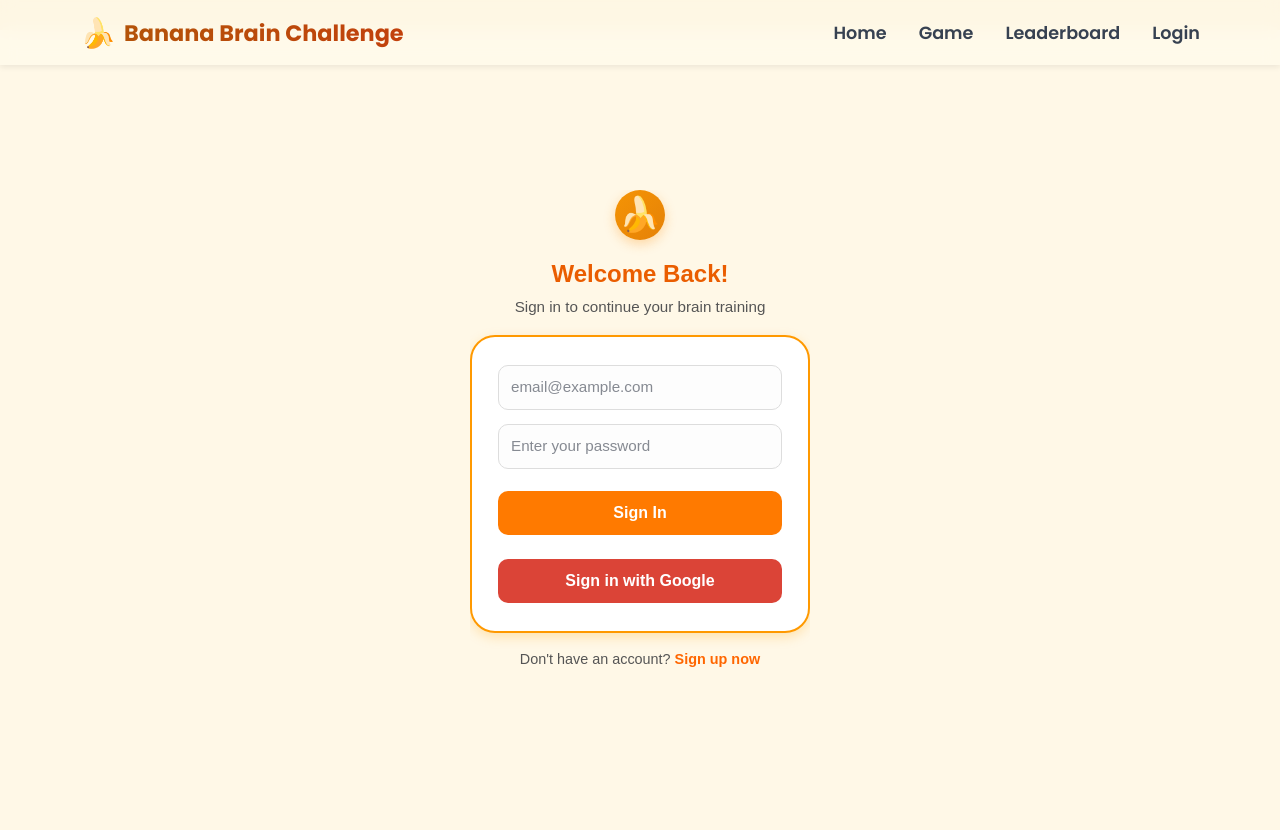
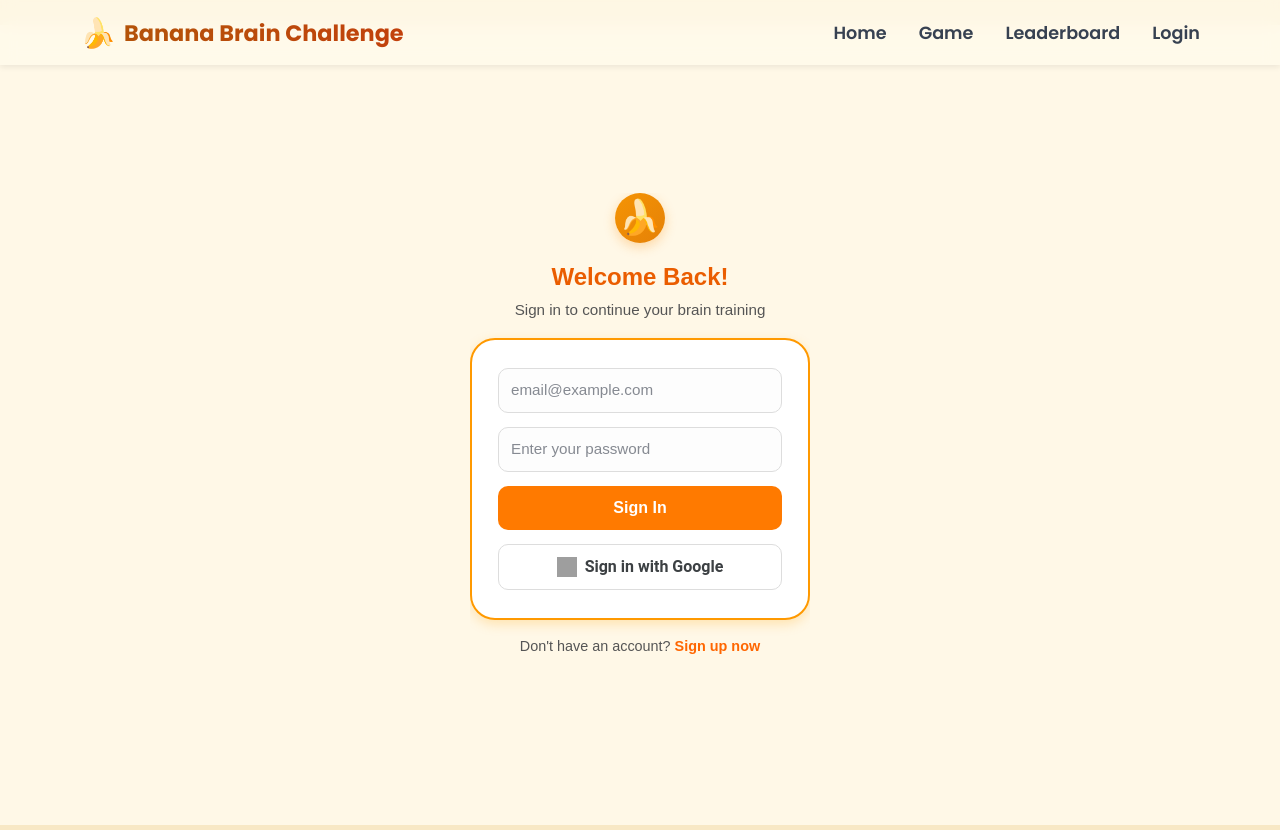
Before and after one commit to Pranal1313/BananaReact, a React (Vite) app: page /auth in a window 1280 px wide. Built offline with nearby package versions, Linux system fonts and the light colour scheme; no server answers; grey boxes are pictures that could not be loaded.

Commit message:
Added Google Authentication

```diff
--- a/src/Auth.css
+++ b/src/Auth.css
@@ -2,14 +2,13 @@ body,
 html {
     margin: 0;
     padding: 0;
-    font-family: 'Jost', sans-serif;
+    font-family: "Jost", sans-serif;
     background-color: #f8e8c5;
     height: 100%;
-    /* Add this for consistency */
 }
 
 .auth-page {
-    margin-top: 30px;
+    margin-top: 25px;
     min-height: 100vh;
     display: flex;
     justify-content: center;
@@ -24,12 +23,6 @@ html {
     text-align: center;
     overflow: hidden;
 }
-
-
-/* Icon and Titles (outside the card) */
-
-
-/* Circular background for the banana icon */
 
 .auth-icon {
     font-size: 34px;
@@ -60,9 +53,6 @@ html {
     max-width: 320px;
 }
 
-
-/* The Card itself (only inputs + button inside) */
-
 .auth-card {
     background: #fff;
     border-radius: 25px;
@@ -73,9 +63,6 @@ html {
     box-sizing: border-box;
 }
 
-
-/* Form Fields */
-
 .auth-form {
     display: flex;
     flex-direction: column;
@@ -84,14 +71,6 @@ html {
 
 .input-group {
     text-align: left;
-}
-
-.input-group label {
-    display: block;
-    font-size: 0.9em;
-    color: #444;
-    margin-bottom: 6px;
-    font-weight: 500;
 }
 
 .input-group input {
@@ -109,9 +88,6 @@ html {
     border-color: #ff9900;
     box-shadow: 0 0 4px rgba(255, 153, 0, 0.4);
 }
-
-
-/* Buttons */
 
 .auth-btn {
     background-color: #ff7a00;
@@ -132,7 +108,33 @@ html {
 }
 
 
-/* Footer link (below card) */
+/* ✅ Google Button Styling */
+
+.google-btn {
+    display: flex;
+    align-items: center;
+    justify-content: center;
+    gap: 10px;
+    width: 100%;
+    background-color: #ffffff;
+    color: #3c4043;
+    font-weight: 500;
+    font-size: 0.95em;
+    border: 1px solid #dadce0;
+    border-radius: 6px;
+    padding: 10px 0;
+    cursor: pointer;
+    transition: box-shadow 0.2s ease, transform 0.1s ease;
+    font-family: "Roboto", sans-serif;
+}
+
+.google-btn:hover {
+    box-shadow: 0 1px 4px rgba(0, 0, 0, 0.2);
+    transform: translateY(-1px);
+}
+
+
+/* Footer links */
 
 .auth-footer {
     margin-top: 16px;
@@ -151,42 +153,74 @@ html {
     color: #3c1203;
 }
 
-.input-group label {
-    font-weight: bold;
-    color: #512404;
-}
 
-
-/* Make the SignUp card slightly shorter */
+/* Signup tweaks */
 
 .signup-page .auth-card {
     width: 300px;
-    /* slightly narrower */
     padding: 20px 20px;
 }
 
 .signup-page .auth-form input {
     font-size: 0.85em;
-    /* smaller text in inputs */
     padding: 8px 10px;
-    /* reduce input height */
 }
 
 .signup-page .auth-btn {
     font-size: 0.9em;
-    /* smaller button text */
     padding: 8px;
-    /* slightly thinner button */
+    margin-top: 0px;
 }
 
 .signup-page .auth-title {
     font-size: 1.2em;
-    /* reduce title size */
 }
 
 .signup-page .auth-subtitle {
     font-size: 0.85em;
-    /* smaller subtitle */
     margin-bottom: 14px;
-    /* closer to form */
 }
+
+.signup-page .auth-icon {
+    display: none;
+}
+
+
+/* ✅ Match Google button style to main buttons */
+
+.google-btn.match-auth {
+    display: flex;
+    align-items: center;
+    justify-content: center;
+    gap: 8px;
+    width: 100%;
+    background-color: #ffffff;
+    color: #3c4043;
+    font-weight: bold;
+    border: 1px solid #ddd;
+    border-radius: 11px;
+    padding: 7px;
+    font-size: 1em;
+    cursor: pointer;
+    transition: background 0.3s ease, transform 0.2s, box-shadow 0.2s ease;
+}
+
+.auth-page:not(.signup-page) .google-btn.match-auth {
+    border-radius: 10px;
+    padding: 10px;
+}
+
+.google-btn.match-auth:hover {
+    background-color: #f7f7f7;
+    transform: scale(1.03);
+    box-shadow: 0 1px 4px rgba(0, 0, 0, 0.2);
+}
+
+.google-logo {
+    width: 20px;
+    height: 20px;
+}
+
+.auth-page:not(.signup-page) .auth-btn {
+    margin-top: 0px;
+}
--- a/src/Auth.jsx
+++ b/src/Auth.jsx
@@ -1,4 +1,3 @@
-// src/Auth.jsx
 import React, { useState, useEffect } from "react";
 import Navbar from "./components/Navbar";
 import "./Auth.css";
@@ -12,28 +11,35 @@ import { ref, set } from "firebase/database";
 
 export default function Auth() {
   const [isLogin, setIsLogin] = useState(true);
-  const [form, setForm] = useState({ username: "", email: "", password: "", confirm: "" });
+  const [form, setForm] = useState({
+    username: "",
+    email: "",
+    password: "",
+    confirm: "",
+  });
 
-  const handleChange = (e) => setForm({ ...form, [e.target.name]: e.target.value });
+  const handleChange = (e) =>
+    setForm({ ...form, [e.target.name]: e.target.value });
 
   const handleSubmit = async (e) => {
     e.preventDefault();
     try {
       if (isLogin) {
-        // ✅ Login
         await signInWithEmailAndPassword(auth, form.email, form.password);
         alert("Login successful!");
       } else {
-        // ✅ Signup
         if (form.password !== form.confirm) {
           alert("Passwords do not match!");
           return;
         }
 
-        const userCredential = await createUserWithEmailAndPassword(auth, form.email, form.password);
+        const userCredential = await createUserWithEmailAndPassword(
+          auth,
+          form.email,
+          form.password
+        );
         const user = userCredential.user;
 
-        // ✅ Save username and email to Realtime Database
         await set(ref(db, "users/" + user.uid), {
           username: form.username,
           email: form.email,
@@ -42,20 +48,18 @@ export default function Auth() {
         alert("Account created successfully!");
       }
 
-      // Redirect to home page
       window.location.href = "/";
     } catch (error) {
       alert(error.message);
     }
   };
 
-  // ✅ Google login
   const handleGoogleLogin = async () => {
     try {
+      provider.setCustomParameters({ prompt: "select_account" });
       const result = await signInWithPopup(auth, provider);
       const user = result.user;
 
-      // Optional: save Google user info to Realtime DB
       await set(ref(db, "users/" + user.uid), {
         username: user.displayName,
         email: user.email,
@@ -64,6 +68,13 @@ export default function Auth() {
       alert("Google Sign-in successful!");
       window.location.href = "/";
     } catch (error) {
+      if (
+        error.code === "auth/cancelled-popup-request" ||
+        error.code === "auth/popup-closed-by-user"
+      ) {
+        console.log("Google sign-in popup closed or cancelled — ignoring.");
+        return;
+      }
       alert(error.message);
     }
   };
@@ -81,17 +92,22 @@ export default function Auth() {
 
       <div className={`auth-page ${!isLogin ? "signup-page" : ""}`}>
         <div className="auth-wrapper">
-          <div className="auth-icon">🍌</div>
+          {/* 🍌 Only show banana icon on login page */}
+          {isLogin && <div className="auth-icon">🍌</div>}
 
           {isLogin ? (
             <>
               <h2 className="auth-title">Welcome Back!</h2>
-              <p className="auth-subtitle">Sign in to continue your brain training</p>
+              <p className="auth-subtitle">
+                Sign in to continue your brain training
+              </p>
             </>
           ) : (
             <>
               <h2 className="auth-title">Join the Challenge!</h2>
-              <p className="auth-subtitle">Create your account and start training your brain</p>
+              <p className="auth-subtitle">
+                Create your account and start training your brain
+              </p>
             </>
           )}
 
@@ -121,7 +137,11 @@ export default function Auth() {
                 <input
                   type="password"
                   name="password"
-                  placeholder={isLogin ? "Enter your password" : "Create a strong password"}
+                  placeholder={
+                    isLogin
+                      ? "Enter your password"
+                      : "Create a strong password"
+                  }
                   onChange={handleChange}
                   required
                 />
@@ -141,19 +161,18 @@ export default function Auth() {
                 {isLogin ? "Sign In" : "Create Account"}
               </button>
 
-              {/* Google Button */}
+              {/* ✅ Styled Google Sign-in Button */}
               <button
                 type="button"
                 onClick={handleGoogleLogin}
-                className="auth-btn"
-                style={{
-                  marginTop: "10px",
-                  backgroundColor: "#DB4437",
-                  color: "white",
-                  fontWeight: "bold",
-                }}
+                className="google-btn match-auth"
               >
-                Sign in with Google
+                <img
+                  src="https://developers.google.com/identity/images/g-logo.png"
+                  alt="Google Logo"
+                  className="google-logo"
+                />
+                <span>Sign in with Google</span>
               </button>
             </form>
           </div>
@@ -161,12 +180,16 @@ export default function Auth() {
           {isLogin ? (
             <p className="auth-footer">
               Don't have an account?{" "}
-              <span className="link" onClick={() => setIsLogin(false)}>Sign up now</span>
+              <span className="link" onClick={() => setIsLogin(false)}>
+                Sign up now
+              </span>
             </p>
           ) : (
             <p className="auth-footer">
               Already have an account?{" "}
-              <span className="link" onClick={() => setIsLogin(true)}>Sign in here</span>
+              <span className="link" onClick={() => setIsLogin(true)}>
+                Sign in here
+              </span>
             </p>
           )}
         </div>
--- a/src/components/Navbar.jsx
+++ b/src/components/Navbar.jsx
@@ -1,13 +1,14 @@
 import React, { useEffect, useState } from "react";
 import { Button } from "../components/ui/button";
 import { Menu } from "lucide-react";
-import { Link } from "react-router-dom";
+import { Link, useNavigate } from "react-router-dom";
+import { onAuthStateChanged, signOut } from "firebase/auth";
+import { auth } from "../firebaseConfig";
 import "./Navbar.css";
-import { auth } from "../firebaseConfig";
-import { onAuthStateChanged, signOut } from "firebase/auth";
 
 export default function Navbar() {
   const [user, setUser] = useState(null);
+  const navigate = useNavigate();
 
   useEffect(() => {
     const unsubscribe = onAuthStateChanged(auth, (currentUser) => {
@@ -19,8 +20,10 @@ export default function Navbar() {
   const handleLogout = async () => {
     try {
       await signOut(auth);
+      setUser(null);
+      navigate("/auth"); // redirect to login page
     } catch (error) {
-      console.error("Logout error:", error);
+      console.error("Error logging out:", error);
     }
   };
 
@@ -35,21 +38,24 @@ export default function Navbar() {
 
         {/* Right: Links */}
         <div className="navbar-links">
-          <Link to="/" className="navbar-link">Home</Link>
-          <Link to="/game" className="navbar-link">Game</Link>
-          <Link to="/Leaderboard" className="navbar-link">Leaderboard</Link>
+          <Link to="/" className="navbar-link">
+            Home
+          </Link>
+          <Link to="/game" className="navbar-link">
+            Game
+          </Link>
+          <Link to="/Leaderboard" className="navbar-link">
+            Leaderboard
+          </Link>
 
-          {!user && (
-            <Link to="/auth" className="navbar-link">Login</Link>
-          )}
-
-          {user && (
-            <span
-              className="navbar-link cursor-pointer"
-              onClick={handleLogout}
-            >
+          {user ? (
+            <button onClick={handleLogout} className="navbar-link logout-btn">
               Logout
-            </span>
+            </button>
+          ) : (
+            <Link to="/auth" className="navbar-link">
+              Login
+            </Link>
           )}
         </div>
 
```
